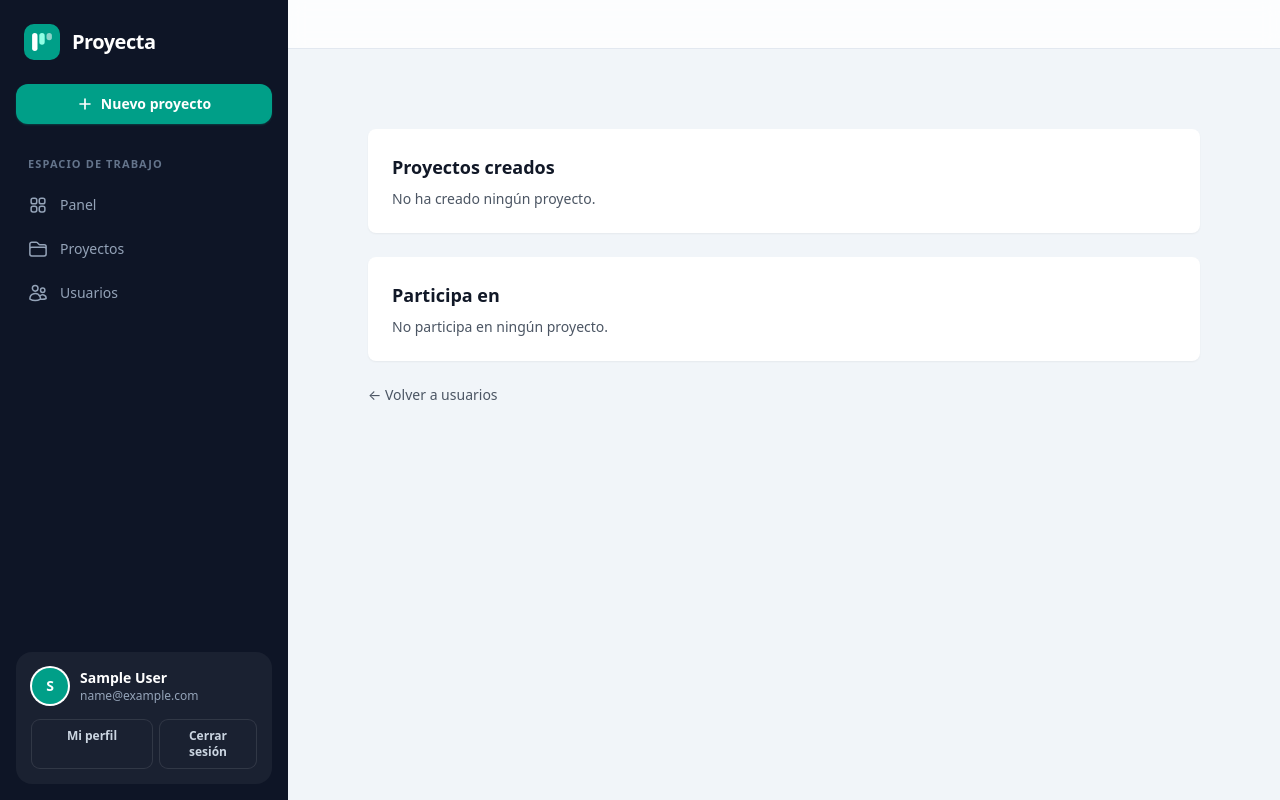
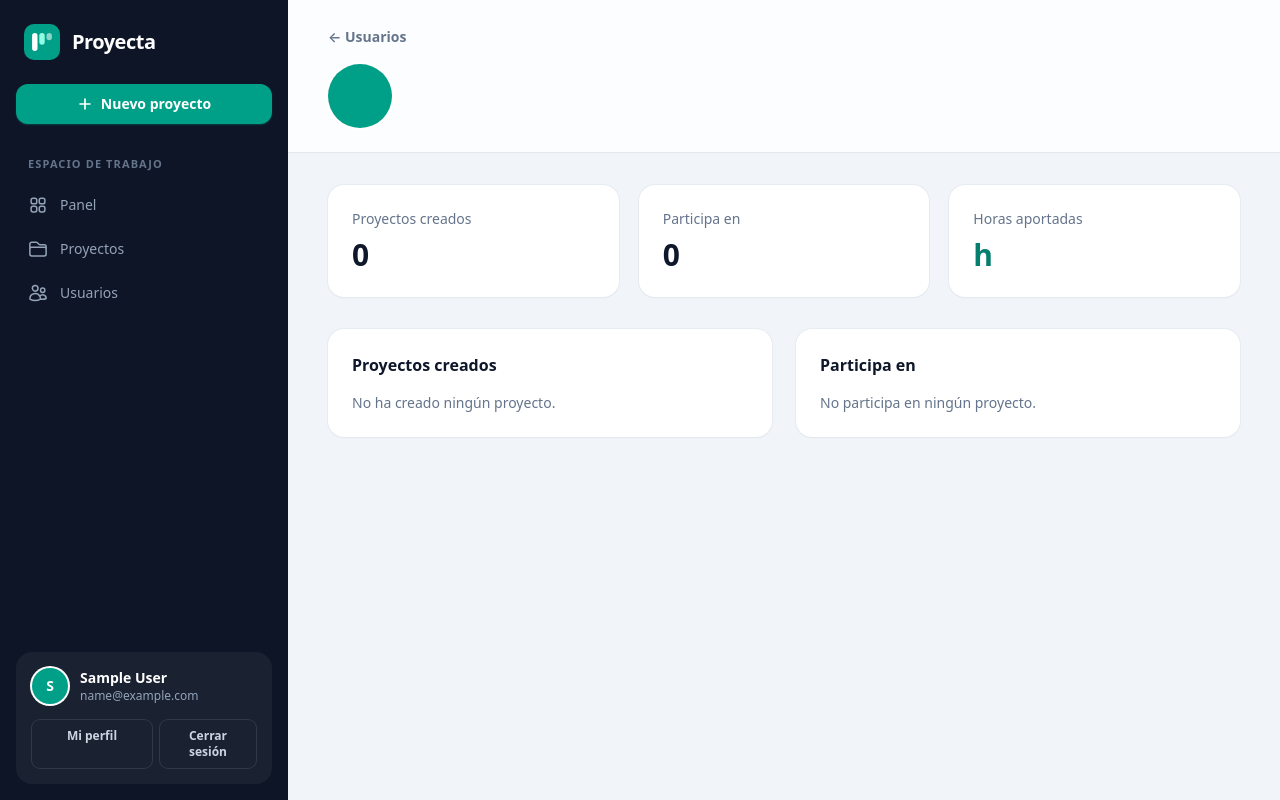
Before and after one commit to gordelu/practica-final-laravel, a Laravel app: template resources/views/users/show.blade.php in a window 1280 px wide. Run offline with Laravel 12, Linux system fonts and the light colour scheme; the visitor is signed in with stand-in values (Sample User, id 1); tables that the repository leaves empty hold one stand-in row (values such as "Sample post"); the template is opened without the code that fills it: most values are stand-ins (such as "Sample title", 1, 10 or a date in 2020); style sheets or scripts are compiled from the project's sources; some web fonts are replaced.

Commit message:
Rediseñar las vistas de usuarios
Co-Authored-By: Claude Opus 5.5 <noreply@anthropic.com>

```diff
--- a/resources/views/users/show.blade.php
+++ b/resources/views/users/show.blade.php
@@ -1,61 +1,65 @@
 <x-app-layout>
     <x-slot name="header">
-        <h2 class="font-semibold text-xl text-gray-800 leading-tight">{{ $user->name }}</h2>
-        <p class="text-sm text-gray-500">{{ $user->email }}</p>
+        <a href="{{ route('users.index') }}" class="text-sm font-semibold text-slate-500 hover:text-slate-800">← Usuarios</a>
+
+        <div class="mt-4 flex flex-wrap items-center gap-5">
+            <x-avatar :user="$user" size="lg" />
+            <div>
+                <h1 class="page-title">{{ $user->name }}</h1>
+                <p class="page-subtitle">{{ $user->email }}</p>
+            </div>
+        </div>
     </x-slot>
 
-    <div class="py-12">
-        <div class="max-w-4xl mx-auto sm:px-6 lg:px-8 space-y-6">
+    {{-- Estadísticas --}}
+    <div class="grid gap-5 sm:grid-cols-3">
+        <div class="card">
+            <p class="text-sm font-medium text-slate-500">Proyectos creados</p>
+            <p class="mt-2 text-3xl font-extrabold text-slate-900">{{ $user->ownedProjects->count() }}</p>
+        </div>
+        <div class="card">
+            <p class="text-sm font-medium text-slate-500">Participa en</p>
+            <p class="mt-2 text-3xl font-extrabold text-slate-900">{{ $user->projects->count() }}</p>
+        </div>
+        <div class="card">
+            <p class="text-sm font-medium text-slate-500">Horas aportadas</p>
+            <p class="mt-2 text-3xl font-extrabold text-brand-700">{{ $user->totalHours() }} h</p>
+        </div>
+    </div>
 
-            <div class="bg-white shadow-sm sm:rounded-lg p-6">
-                <h3 class="font-semibold text-lg text-gray-900">Proyectos creados</h3>
+    <div class="mt-8 grid gap-6 lg:grid-cols-2">
+        <div class="card">
+            <h2 class="card-title">Proyectos creados</h2>
 
-                @if ($user->ownedProjects->isEmpty())
-                    <p class="mt-2 text-sm text-gray-600">No ha creado ningún proyecto.</p>
-                @else
-                    <ul class="mt-4 divide-y text-sm">
-                        @foreach ($user->ownedProjects as $project)
-                            <li class="py-2 flex items-center justify-between">
-                                <a href="{{ route('projects.show', $project) }}" class="hover:underline">{{ $project->title }}</a>
-                                <span class="text-gray-500">{{ $project->statusLabel() }}</span>
-                            </li>
-                        @endforeach
-                    </ul>
-                @endif
-            </div>
+            @forelse ($user->ownedProjects as $project)
+                <a href="{{ route('projects.show', $project) }}"
+                   class="mt-3 flex items-center justify-between gap-3 rounded-xl p-3 transition hover:bg-slate-50">
+                    <div class="min-w-0">
+                        <p class="truncate font-semibold text-slate-900">{{ $project->title }}</p>
+                        <p class="text-xs text-slate-500">Vence el {{ $project->due_date->format('d/m/Y') }}</p>
+                    </div>
+                    <x-status-badge :status="$project->status" />
+                </a>
+            @empty
+                <p class="mt-4 text-sm text-slate-500">No ha creado ningún proyecto.</p>
+            @endforelse
+        </div>
 
-            <div class="bg-white shadow-sm sm:rounded-lg p-6">
-                <h3 class="font-semibold text-lg text-gray-900">Participa en</h3>
+        <div class="card">
+            <h2 class="card-title">Participa en</h2>
 
-                @if ($user->projects->isEmpty())
-                    <p class="mt-2 text-sm text-gray-600">No participa en ningún proyecto.</p>
-                @else
-                    <table class="mt-4 w-full text-sm">
-                        <thead>
-                            <tr class="text-left text-gray-500 border-b">
-                                <th class="py-2">Proyecto</th>
-                                <th class="py-2">Rol</th>
-                                <th class="py-2 text-right">Horas</th>
-                            </tr>
-                        </thead>
-                        <tbody>
-                            @foreach ($user->projects as $project)
-                                <tr class="border-b last:border-0">
-                                    <td class="py-2">
-                                        <a href="{{ route('projects.show', $project) }}" class="hover:underline">{{ $project->title }}</a>
-                                    </td>
-                                    <td class="py-2">{{ $project->pivot->role }}</td>
-                                    <td class="py-2 text-right">{{ $project->pivot->contribution_hours }}</td>
-                                </tr>
-                            @endforeach
-                        </tbody>
-                    </table>
-                @endif
-            </div>
-
-            <a href="{{ route('users.index') }}" class="inline-block text-sm text-gray-600 hover:text-gray-900">
-                ← Volver a usuarios
-            </a>
+            @forelse ($user->projects as $project)
+                <a href="{{ route('projects.show', $project) }}"
+                   class="mt-3 flex items-center justify-between gap-3 rounded-xl p-3 transition hover:bg-slate-50">
+                    <div class="min-w-0">
+                        <p class="truncate font-semibold text-slate-900">{{ $project->title }}</p>
+                        <p class="text-xs text-slate-500">{{ $project->pivot->role }}</p>
+                    </div>
+                    <span class="text-sm font-bold text-slate-700">{{ $project->pivot->contribution_hours }} h</span>
+                </a>
+            @empty
+                <p class="mt-4 text-sm text-slate-500">No participa en ningún proyecto.</p>
+            @endforelse
         </div>
     </div>
 </x-app-layout>
```
Also changed, not shown: resources/views/users/index.blade.php (+24 -30 lines).
